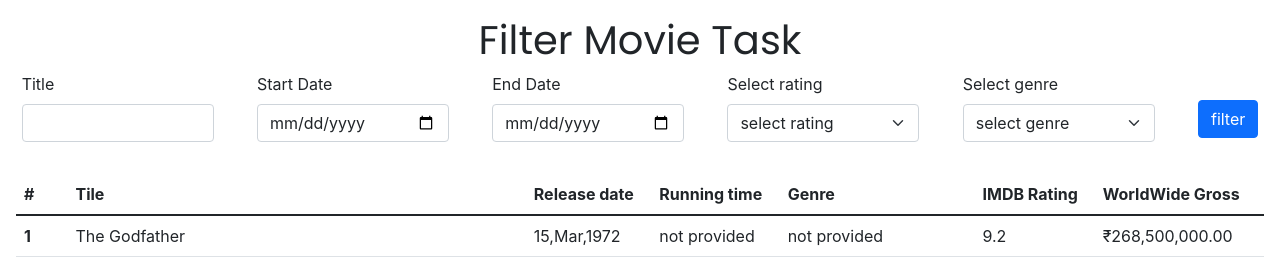
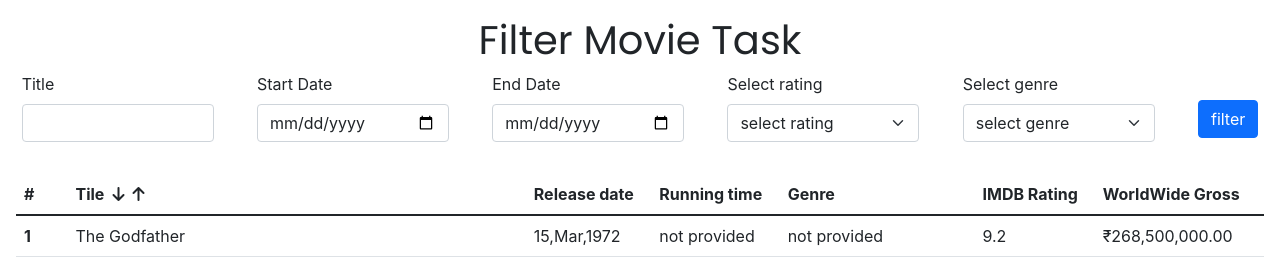
Before and after one commit to himanshu064/react-training, a React (Create React App) app: page /task4 in a window 1280 px wide. Shown: the top 265 px of the page. Built offline with nearby package versions, Linux system fonts and the light colour scheme.

Commit message:
added sorting functionality by title

```diff
--- a/src/pages/Task4/Filter.js
+++ b/src/pages/Task4/Filter.js
@@ -28,10 +28,10 @@ const Filter = () => {
   });
   const uniquDup = [...new Set(dupGenre)];
   uniquDup.shift();
-
+  let updateData;
   const HandleFilter = (event) => {
     event.preventDefault();
-    let updateData = [...Data];
+    updateData = [...Data];
     Object.keys(formdata).map((item) => {
       if (item === "title" && formdata[[item]] !== "") {
         updateData = sortByTitle(updateData, formdata[[item]]);
@@ -69,7 +69,7 @@ const Filter = () => {
   };
   const sortByFilter = (Data, key) => {
     const rating = Data.filter(
-      (item) => Math.round(item["IMDB Rating"]) === key
+      (item) => Math.round(item["IMDB Rating"]) == key
     ).sort((a, b) => a["IMDB Rating"] - b["IMDB Rating"]);
     return rating;
   };
@@ -94,7 +94,16 @@ const Filter = () => {
     });
     return title;
   };
-
+  const LowToHigh = () => {
+    let newdata = [...intitalData];
+    const sortedData = newdata.sort((a, b) => (a.Title > b.Title ? 1 : -1));
+    setInitalData(sortedData);
+  };
+  const HighToLow = () => {
+    let newdata = [...intitalData];
+    const sortedData = newdata.sort((a, b) => (b.Title > a.Title ? 1 : -1));
+    setInitalData(sortedData);
+  };
   return (
     <>
       <h1 className="text-center task-heading pt-3">Filter Movie Task</h1>
@@ -190,7 +199,21 @@ const Filter = () => {
           <thead>
             <tr>
               <th scope="col">#</th>
-              <th scope="col">Tile</th>
+              <th scope="col">
+                Tile
+                <span>
+                  <i
+                    className="fa-solid fa-arrow-down ms-2"
+                    onClick={LowToHigh}
+                  ></i>
+                </span>
+                <span>
+                  <i
+                    className="fa-solid fa-arrow-up ms-2"
+                    onClick={HighToLow}
+                  ></i>
+                </span>
+              </th>
               <th scope="col">Release date</th>
               <th scope="col">Running time</th>
               <th scope="col">Genre</th>
```
